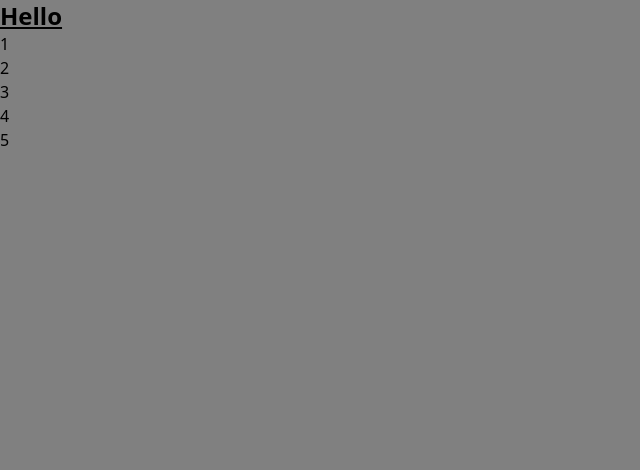
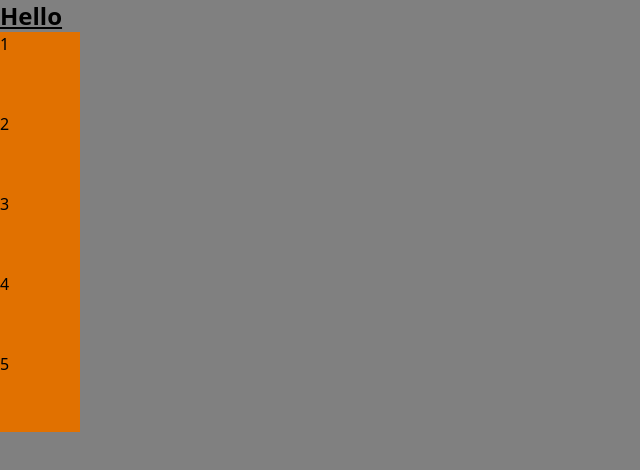
Before and after one commit to Eran2001/dp-react-course, a React (Vite) app: page / in a window 1280 px wide. Shown: the top 470 px of the page, without its empty margins (0-640 px from the left). Built offline with nearby package versions, Linux system fonts and the light colour scheme.

Commit message:
add some styles for div item

```diff
--- a/src/App.jsx
+++ b/src/App.jsx
@@ -3,11 +3,11 @@ function App() {
     <>
       <h1 className="text-2xl font-bold underline">Hello</h1>
       <div className="main">
-        <div>1</div>
-        <div>2</div>
-        <div>3</div>
-        <div>4</div>
-        <div>5</div>
+        <div className="w-20 h-20 bg-amber-600">1</div>
+        <div className="w-20 h-20 bg-amber-600">2</div>
+        <div className="w-20 h-20 bg-amber-600">3</div>
+        <div className="w-20 h-20 bg-amber-600">4</div>
+        <div className="w-20 h-20 bg-amber-600">5</div>
       </div>
     </>
   );
```
